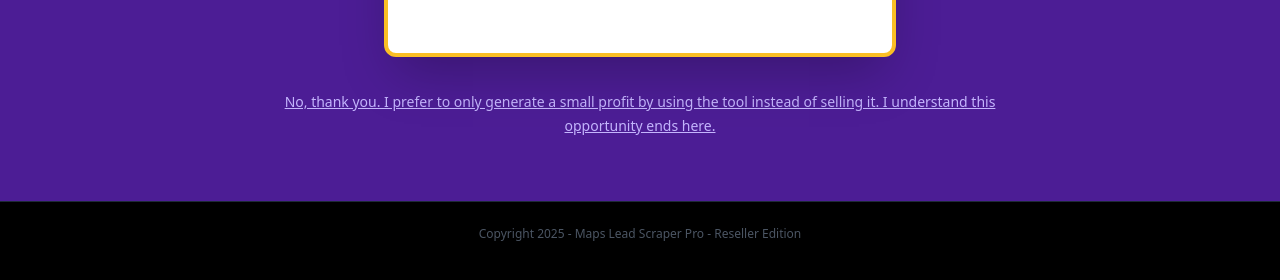
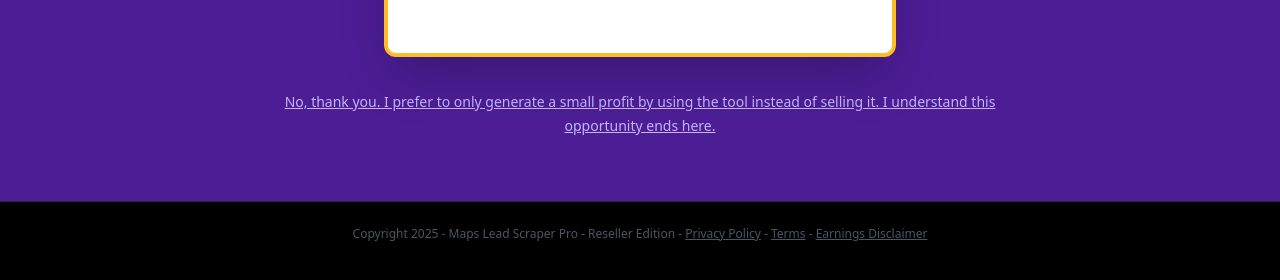
Before and after one commit to ProjectOne2020/reseller, a plain HTML site: page index.html in a window 1280 px wide. Shown: the part 2405-2685 px from the top of the page. Drawn offline with nearby package versions, Linux system fonts and the light colour scheme.

Commit message:
Update index.html

```diff
--- a/index.html
+++ b/index.html
@@ -255,7 +255,11 @@
 
     <!-- Footer -->
     <footer class="bg-black text-gray-600 py-6 text-center text-xs border-t border-gray-800">
-        <p>Copyright 2025 - Maps Lead Scraper Pro - Reseller Edition</p>
+        <p>Copyright 2025 - Maps Lead Scraper Pro - Reseller Edition - <a href="../pagina de ventas/privacy-policy.html"
+                target="_blank" class="underline hover:text-white">Privacy Policy</a> - <a
+                href="../pagina de ventas/terms-and-conditions.html" target="_blank"
+                class="underline hover:text-white">Terms</a> - <a href="../pagina de ventas/earnings-disclaimer.html"
+                target="_blank" class="underline hover:text-white">Earnings Disclaimer</a></p>
         <div class="mt-4 wplus_spdisclaimer"></div>
         <script type="text/javascript" src="https://warriorplus.com/o2/disclaimer/n0g9my" defer></script>
     </footer>
```
